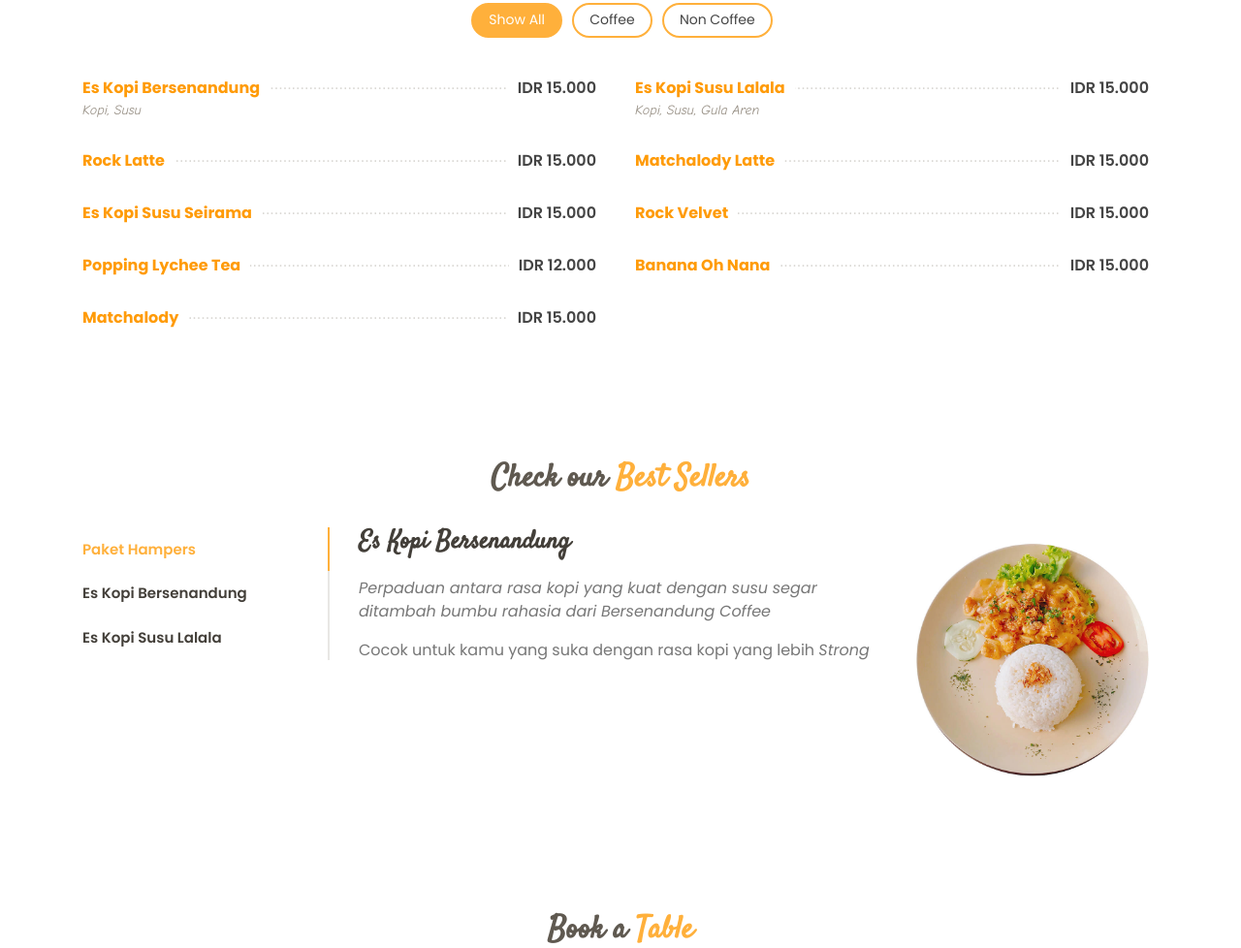
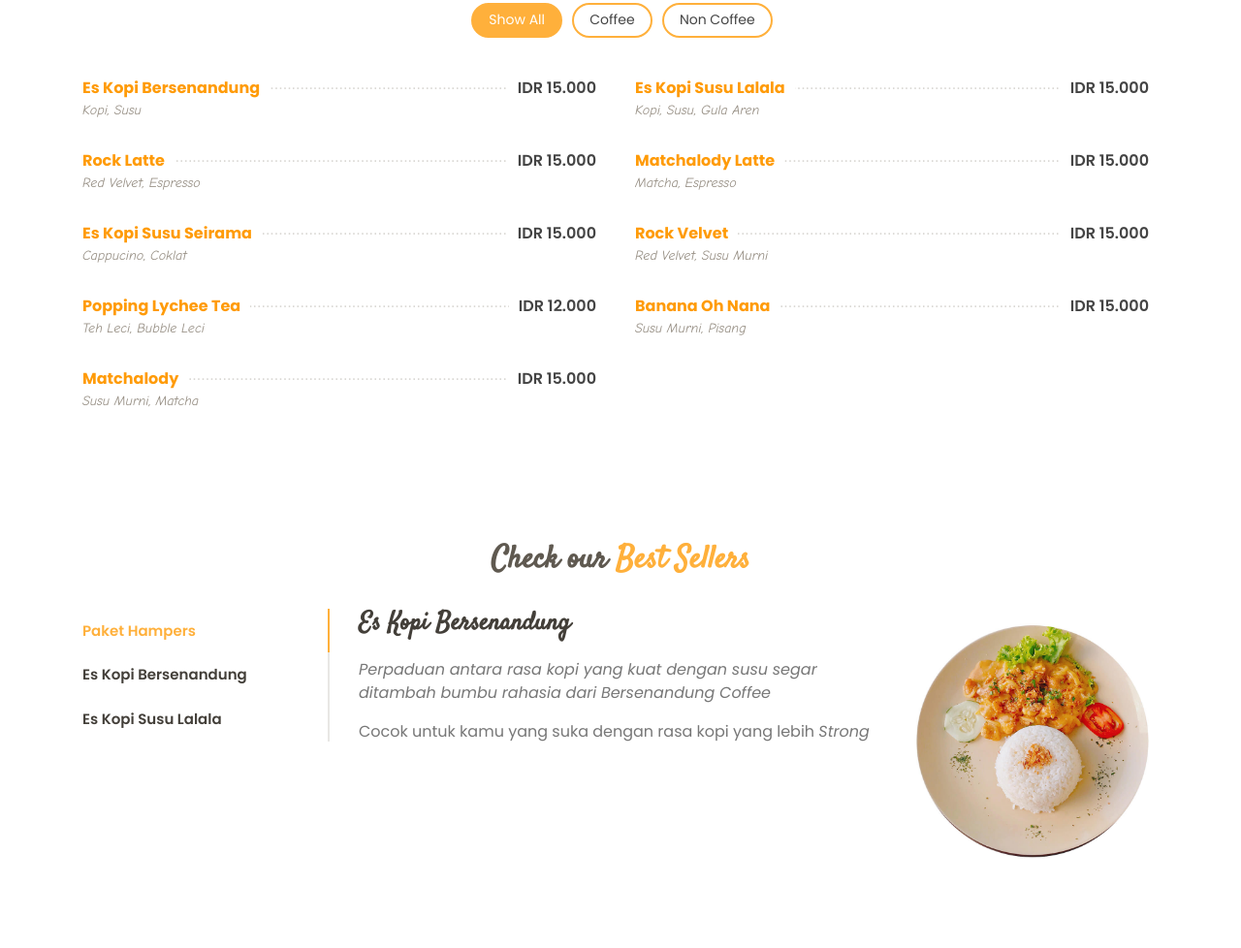
Before and after one commit to bersenandung-coffee/bersenandung-coffee.github.io, a plain HTML site: page index.html in a window 1280 px wide. Shown: the part 2095-3073 px from the top of the page at 97% size. Drawn offline with Linux system fonts and the light colour scheme.

Commit message:
add recipe

```diff
--- a/index.html
+++ b/index.html
@@ -265,63 +265,63 @@
             <div class="menu-content">
               <a href="#">Rock Latte</a><span>IDR 15.000</span>
             </div>
-            <!-- <div class="menu-ingredients">
-              A delicate crab cake served on a toasted roll with lettuce and tartar sauce
-            </div> -->
+            <div class="menu-ingredients">
+              Red Velvet, Espresso
+            </div>
           </div>
 
           <div class="col-lg-6 menu-item filter-coffee">
             <div class="menu-content">
               <a href="#">Matchalody Latte</a><span>IDR 15.000</span>
             </div>
-            <!-- <div class="menu-ingredients">
-              Lorem, deren, trataro, filede, nerada
-            </div> -->
+            <div class="menu-ingredients">
+              Matcha, Espresso
+            </div>
           </div>
 
           <div class="col-lg-6 menu-item filter-coffee">
             <div class="menu-content">
               <a href="#">Es Kopi Susu Seirama</a><span>IDR 15.000</span>
             </div>
-            <!-- <div class="menu-ingredients">
-              Grilled chicken with provolone, artichoke hearts, and roasted red pesto
-            </div> -->
+            <div class="menu-ingredients">
+              Cappucino, Coklat
+            </div>
           </div>
 
           <div class="col-lg-6 menu-item filter-non">
             <div class="menu-content">
               <a href="#">Rock Velvet</a><span>IDR 15.000</span>
             </div>
-            <!-- <div class="menu-ingredients">
-              Lorem, deren, trataro, filede, nerada
-            </div> -->
+            <div class="menu-ingredients">
+              Red Velvet, Susu Murni
+            </div>
           </div>
 
           <div class="col-lg-6 menu-item filter-non">
             <div class="menu-content">
               <a href="#">Popping Lychee Tea</a><span>IDR 12.000</span>
             </div>
-            <!-- <div class="menu-ingredients">
-              Fresh spinach, crisp romaine, tomatoes, and Greek olives
-            </div> -->
+            <div class="menu-ingredients">
+              Teh Leci, Bubble Leci
+            </div>
           </div>
 
           <div class="col-lg-6 menu-item filter-non">
             <div class="menu-content">
               <a href="#">Banana Oh Nana</a><span>IDR 15.000</span>
             </div>
-            <!-- <div class="menu-ingredients">
-              Fresh spinach with mushrooms, hard boiled egg, and warm bacon vinaigrette
-            </div> -->
+            <div class="menu-ingredients">
+              Susu Murni, Pisang
+            </div>
           </div>
 
           <div class="col-lg-6 menu-item filter-non">
             <div class="menu-content">
               <a href="#">Matchalody</a><span>IDR 15.000</span>
             </div>
-            <!-- <div class="menu-ingredients">
-              Plump lobster meat, mayo and crisp lettuce on a toasted bulky roll
-            </div> -->
+            <div class="menu-ingredients">
+              Susu Murni, Matcha
+            </div>
           </div>
 
         </div>
```
